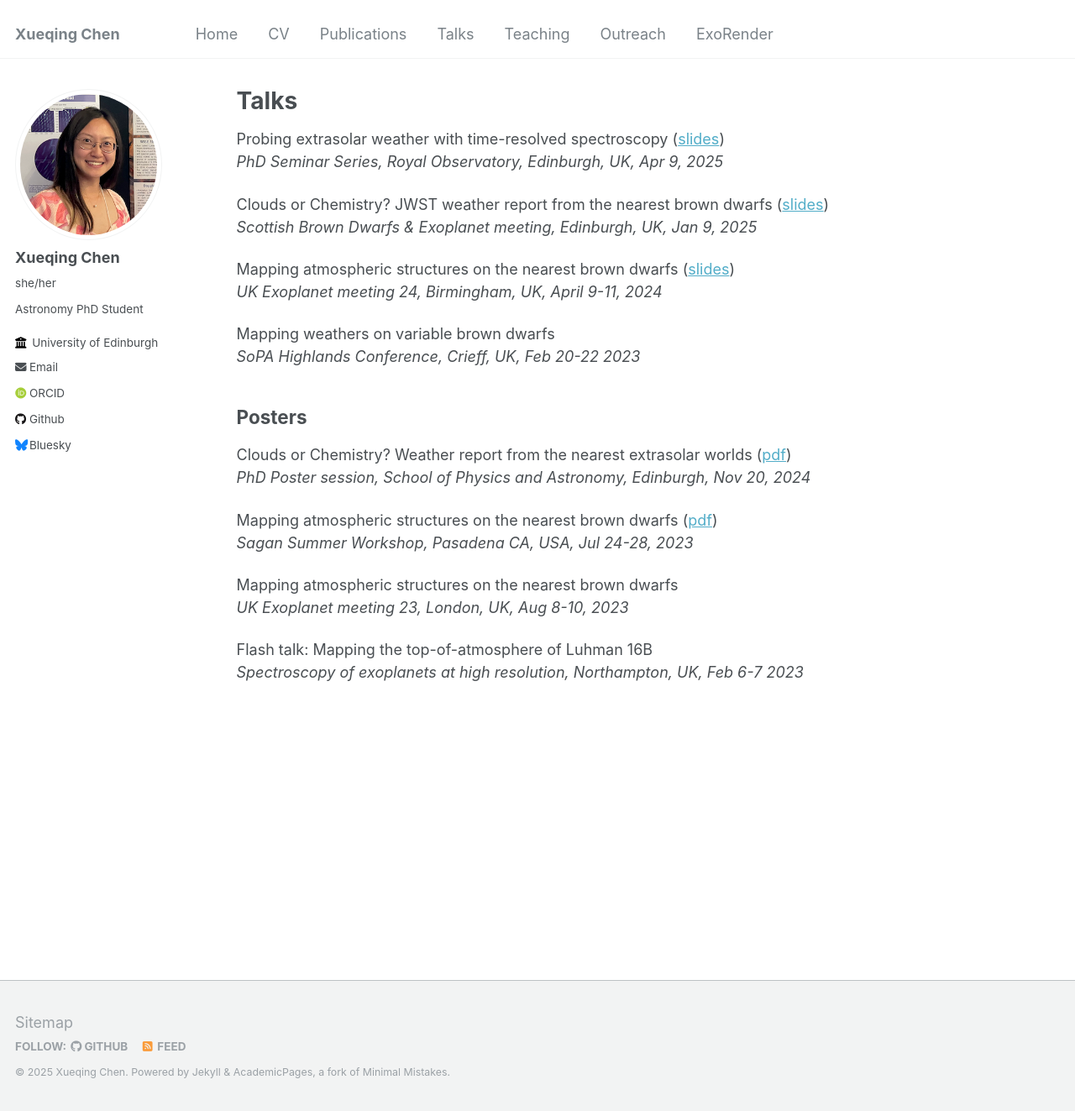
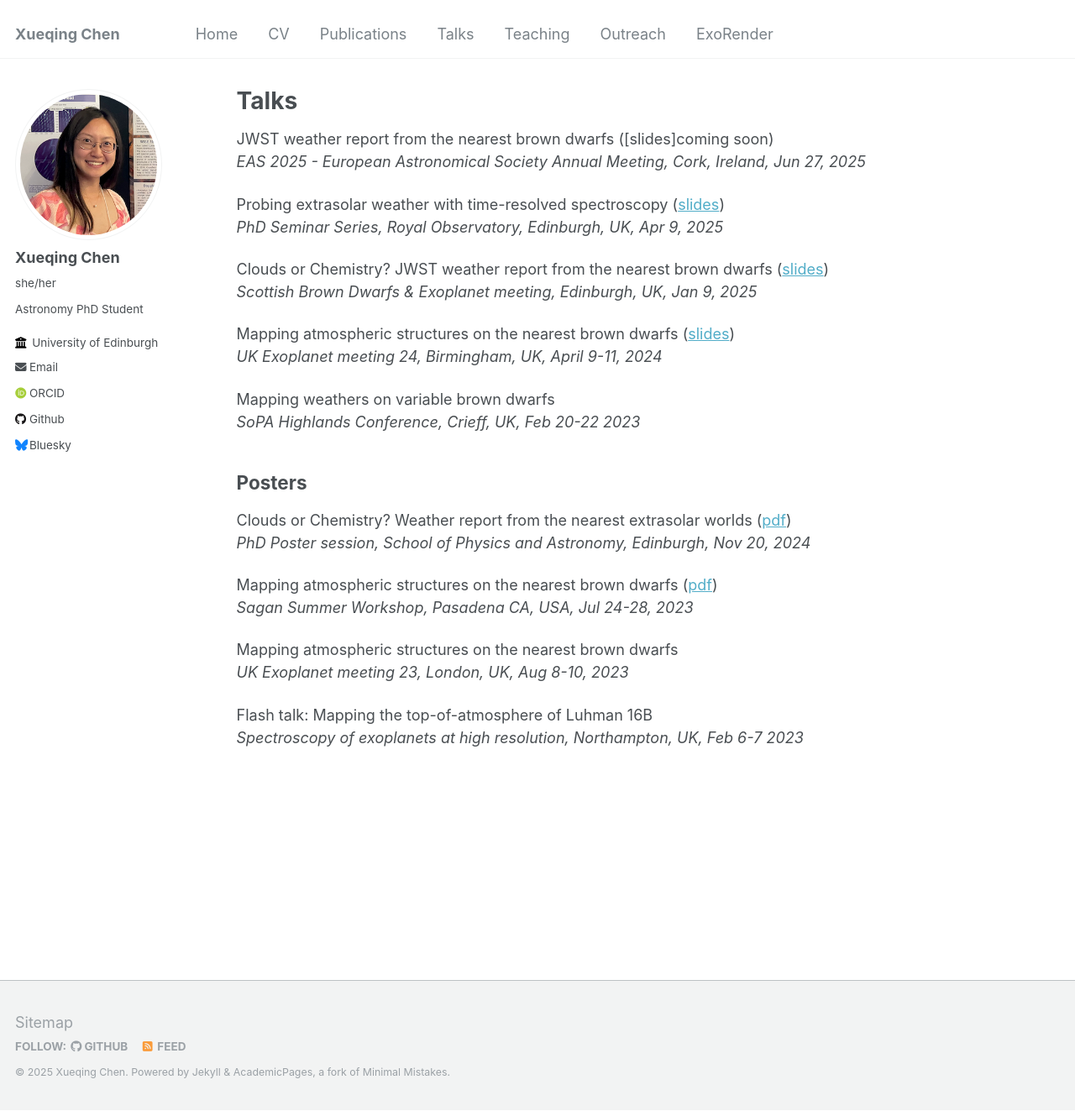
Before and after one commit to alphalyncis/alphalyncis.github.io, a Jekyll site: the page built from _pages/talks.md, in a window 1280 px wide and 1323 px high. Shown: the whole window at 84% size. Built offline with Jekyll 4.4.1, drawn with Linux system fonts in a browser that asks for light colours; some web fonts are replaced.

Commit message:
add talk

```diff
--- a/_pages/talks.md
+++ b/_pages/talks.md
@@ -4,6 +4,9 @@ title: "Talks"
 permalink: /talks/
 author_profile: true
 ---
+
+JWST weather report from the nearest brown dwarfs ([slides]coming soon)\
+_EAS 2025 - European Astronomical Society Annual Meeting, Cork, Ireland, Jun 27, 2025_
 
 Probing extrasolar weather with time-resolved spectroscopy ([slides](https://alphalyncis.github.io/files/3rdyrseminar_slideshow.ppsx))\
 _PhD Seminar Series, Royal Observatory, Edinburgh, UK, Apr 9, 2025_
```
